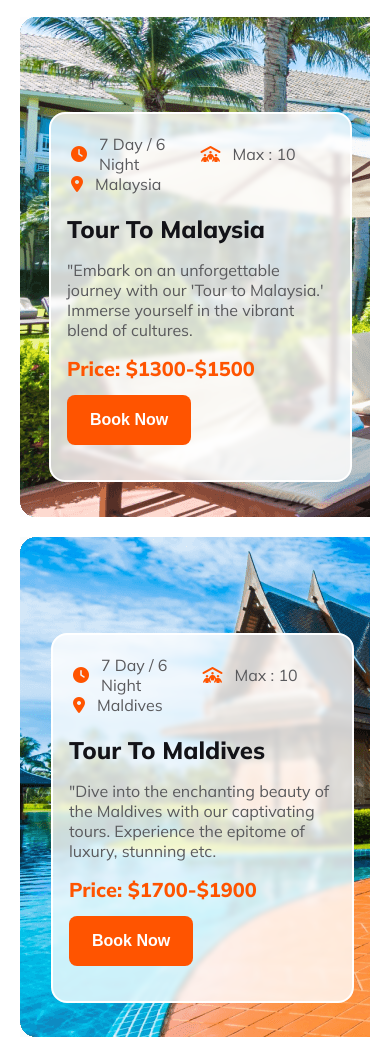
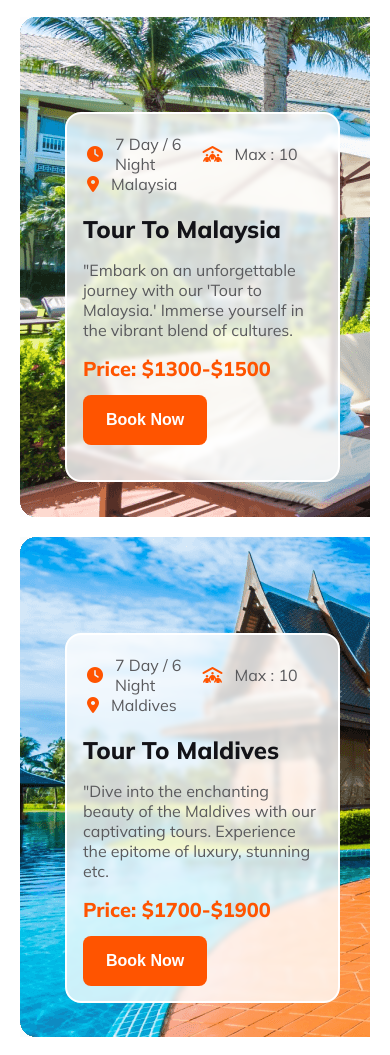
Before and after one commit to sajib689/assignment-two-sajib-travel, a plain HTML site: page index.html in a window 390 px wide. Shown: the part 5218-6273 px from the top of the page. Drawn offline with Linux system fonts and the light colour scheme.

Commit message:
end design all

```diff
--- a/style.css
+++ b/style.css
@@ -625,18 +625,18 @@ hr{
         font-size: 20px;
     }
     .deal-main-container{
-        width: 303px;
+        width: 275px;
         height: 370px;
         float: right;
         margin-top: 95px;
-        margin-right: 18px;
+        margin-right: 30px;
     }
     .second-main-container{
-        width: 303px;
+        width: 275px;
         height: 370px;
         float: right;
         margin-top: 95px;
-        margin-right: 16px;
+        margin-right: 30px;
     }
     .deals-details{
         display: grid;
```
